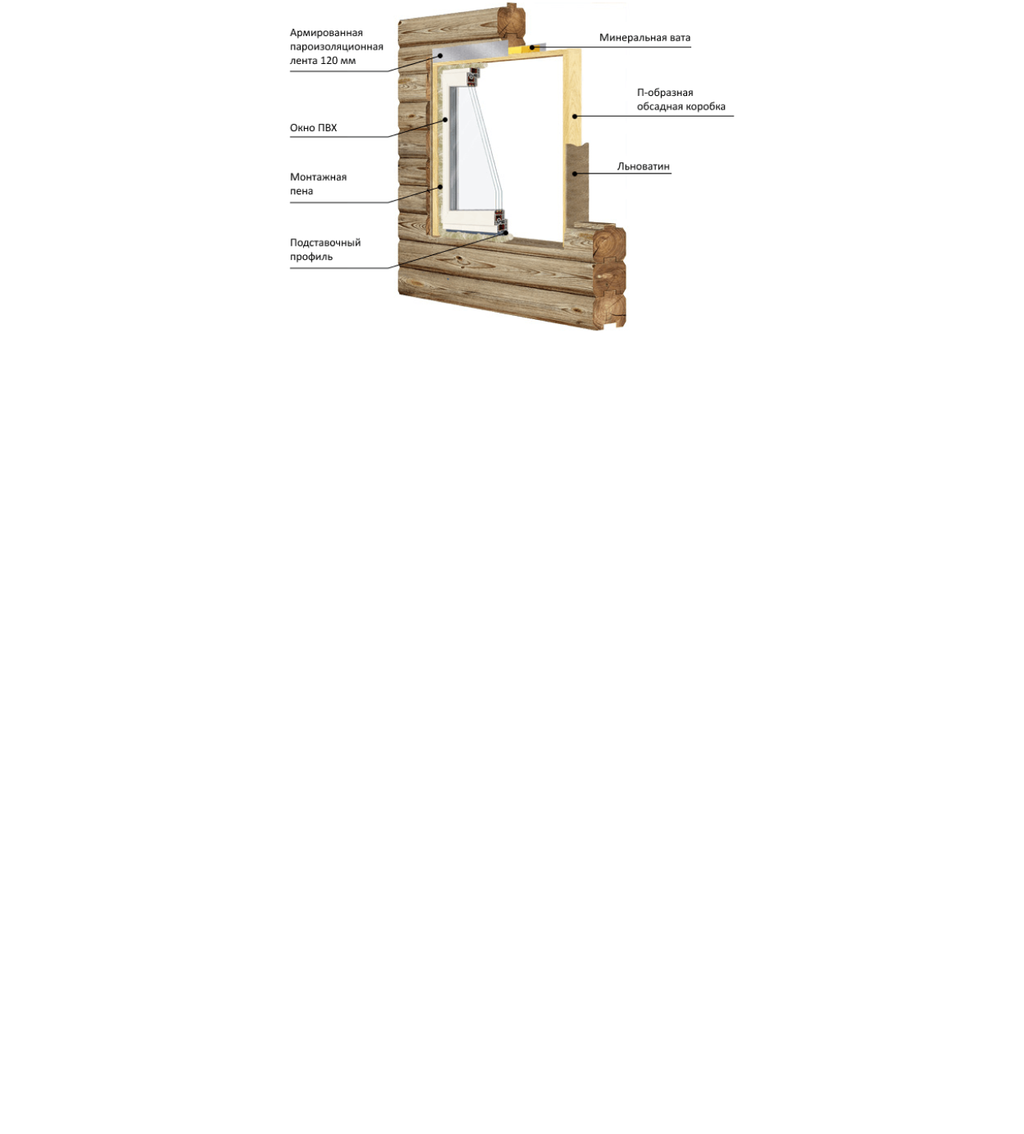
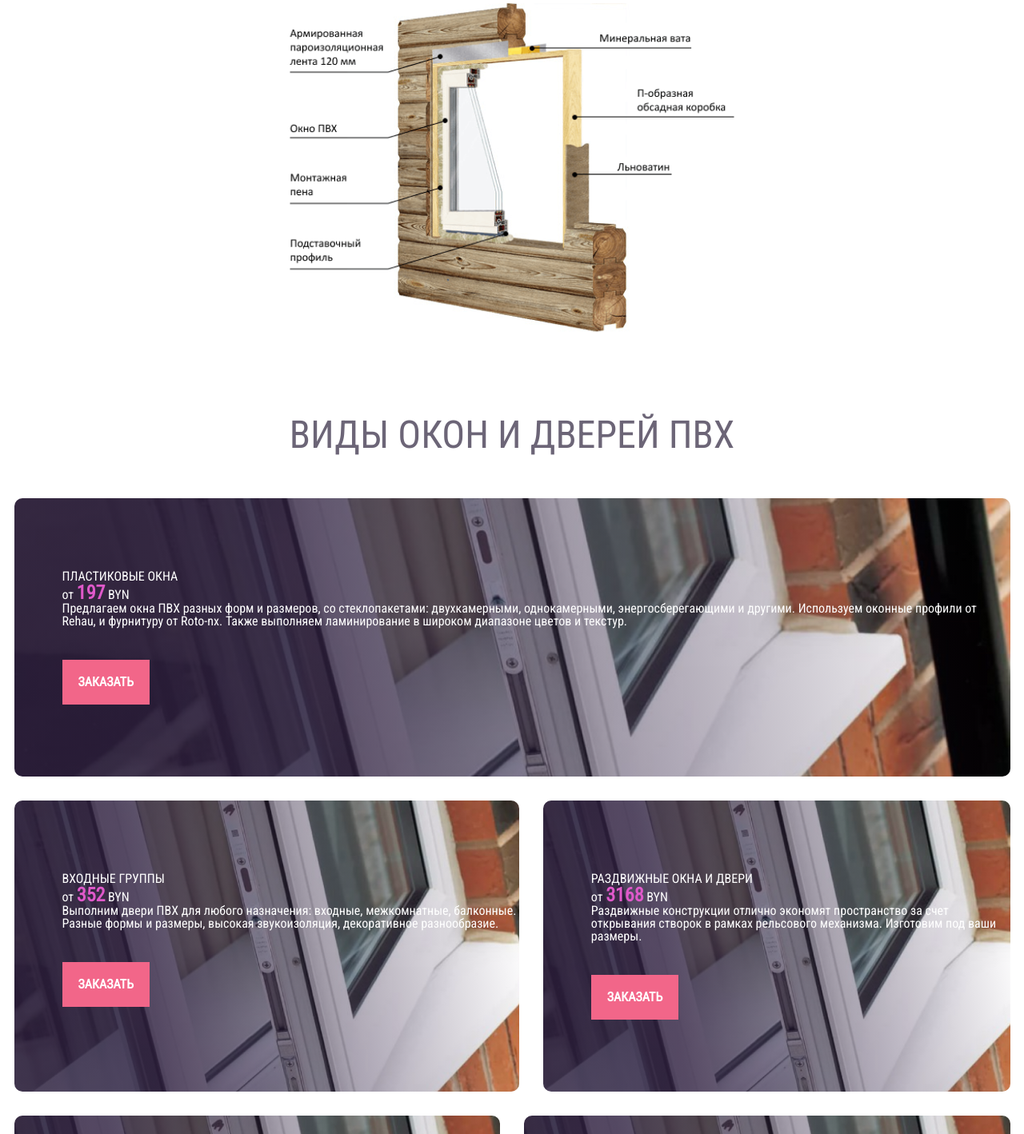
Before and after one commit to Muranov-Pavel/overOne, a plain HTML site: page index.html in a window 1280 px wide. Shown: the part 1382-2800 px from the top of the page at 80% size. Before the commit the page ends 1798 px from the top, so only its background shows below. Drawn offline with Linux system fonts and the light colour scheme.

Commit message:
commit dl9 bom9ei

```diff
--- a/index.html
+++ b/index.html
@@ -5,6 +5,9 @@
     <meta http-equiv="X-UA-Compatible" content="IE=edge">
     <meta name="viewport" content="width=не, initial-scale=1.0">
     <title>Document</title>
+    <link rel="preconnect" href="https://fonts.googleapis.com">
+    <link rel="preconnect" href="https://fonts.gstatic.com" crossorigin>
+    <link href="https://fonts.googleapis.com/css2?family=Roboto+Condensed:ital,wght@0,300;0,400;1,300;1,400;1,700&display=swap" rel="stylesheet">
     <link rel="stylesheet" href="main.css">
 </head>
 <body>
@@ -89,9 +92,75 @@
             <div class="building__types__example_img">
                 <img src="img/window.png" alt="">
             </div>
+            <p>Lorem ipsum dolor sit amet consectetur adipisicing elit. Dicta perferendis commodi neque et nisi, error voluptatibus aperiam maxime. Facilis esse itaque dignissimos temporibus quae quam, ducimus libero. Ipsam, quo laudantium.</p>
+        </section>
+        <section class="type__windows">
+            <h2>ВИДЫ ОКОН И ДВЕРЕЙ ПВХ</h2>
+                <div class="container type__windows">
+                    <div class="container">
+                        <div class="card">
+                            <div class="card__content">
+                            <h3>ПЛАСТИКОВЫЕ ОКНА</h3>
+                            <p> от <span class="price">197</span> BYN</p>
+                            <p>Предлагаем окна ПВХ разных форм и размеров, со стеклопакетами: двухкамерными, однокамерными, энергосберегающими и другими. Используем оконные профили от Rehau, и фурнитуру от Roto-nx. Также выполняем ламинирование в широком диапазоне цветов и текстур.
+                              </p>
+                             <div class="btn">
+                                <a href="#">ЗАКАЗАТЬ</a>
+                            </div>
+                            </div>
+                        </div>
+                    </div>
+                    <div class="container">
+                        <div class="card">
+                            <div class="card__content">
+                            <h3>ВХОДНЫЕ ГРУППЫ</h3>
+                            <p> от <span class="price">352</span> BYN</p>
+                            <p>Выполним двери ПВХ для любого назначения: входные, межкомнатные, балконные. Разные формы и размеры, высокая звукоизоляция, декоративное разнообразие.
+                              </p>
+                             <div class="btn">
+                                <a href="#">ЗАКАЗАТЬ</a>
+                            </div>
+                            </div>
+                        </div>
+                        <div class="card">
+                            <div class="card__content">
+                            <h3>РАЗДВИЖНЫЕ ОКНА И ДВЕРИ</h3>
+                            <p> от <span class="price">3168</span> BYN</p>
+                            <p>Раздвижные конструкции отлично экономят пространство за счет открывания створок в рамках рельсового механизма. Изготовим под ваши размеры.
+                              </p>
+                             <div class="btn">
+                                <a href="#">ЗАКАЗАТЬ</a>
+                            </div>
+                            </div>
+                        </div>
+                    </div>
+                    <div class="container">
+                        <div class="card">
+                            <div class="card__content">
+                            <h3>ПЛАСТИКОВЫЕ ОКНА</h3>
+                            <p> от <span class="price">197</span> BYN</p>
+                            <p>Предлагаем окна ПВХ разных форм и размеров, со стеклопакетами: двухкамерными, однокамерными, энергосберегающими и другими. Используем оконные профили от Rehau, и фурнитуру от Roto-nx. Также выполняем ламинирование в широком диапазоне цветов и текстур.
+                              </p>
+                             <div class="btn">
+                                <a href="#">ЗАКАЗАТЬ</a>
+                            </div>
+                            </div>
+                        </div>
+                        <div class="card">
+                            <div class="card__content">
+                            <h3>ПЛАСТИКОВЫЕ ОКНА</h3>
+                            <p> от <span class="price">197</span> BYN</p>
+                            <p>Предлагаем окна ПВХ разных форм и размеров, со стеклопакетами: двухкамерными, однокамерными, энергосберегающими и другими. Используем оконные профили от Rehau, и фурнитуру от Roto-nx. Также выполняем ламинирование в широком диапазоне цветов и текстур.
+                              </p>
+                             <div class="btn">
+                                <a href="#">ЗАКАЗАТЬ</a>
+                            </div>
+                            </div>
+                        </div>
+                    </div>
+                </div>
         </section>
         <footer></footer>
     </div>
-
 </body>
 </html>
--- a/main.css
+++ b/main.css
@@ -8,8 +8,7 @@ blockquote:before,blockquote:after,q:before,q:after{content:'';content:none}
 table{border-collapse:collapse;border-spacing:0}
 
 body{
-    font-family: -apple-system, BlinkMacSystemFont, 'Segoe UI', Roboto, Oxygen, Ubuntu, Cantarell, 'Open Sans', 'Helvetica Neue', sans-serif;
-
+    font-family:"Roboto Condensed";
 }
  h1{
      font-size: 64px;
@@ -22,11 +21,16 @@ body{
  span{
      display: block;
  }
+ .price{
+    display: inline;
+    color: #DF59CA;
+    font-size: 24px;
+    font-weight: 700;
+}
 .wraper{
     margin: 0 auto;
     max-width: 1520px;
 }
-
 .container{
     display: flex;
     justify-content: center;
@@ -83,7 +87,6 @@ a{
 }
 
 .nav__icon{
-
     background-image:url(https://st3.depositphotos.com/8055500/36581/v/450/depositphotos_365812386-stock-illustration-open-window-icon-flat-style.jpg);
     background-position: center;
     background-size: cover;
@@ -106,17 +109,16 @@ a{
 }
 .main__info__header{
     margin-top: 80px;
-    max-width: 743px;
-    height: 380px;
 }
 .tel{
     background-color: rgb(157, 98, 221);
-    width: 318.28px;
+    min-width: 318.28px;
 }
 .h2__color{
     background-color: rgb(236, 123, 247);
 }
 .tel__item{
+    display: inline-block;
     display: flex;
     justify-content: space-between;
     padding: 20px 10px 20px 10px;
@@ -155,5 +157,23 @@ background-color: rgb(157, 98, 221);
 .building__types__example_img{
     align-items: center;
     max-width: max-content;
-    margin: 150px auto ;
+    margin: 150px auto 70px auto;
 }
+.type__windows{
+    flex-direction: column;
+}
+.type__windows>h2{
+    color:  #6C6577;
+    font-size: 48px;
+    text-align: center;
+    padding-bottom: 40px;
+}
+.card{
+    margin: 15px;
+    padding: 90px 0 90px 60px;
+    background-image: linear-gradient(78.6deg, rgba(50, 34, 67, 0.8) 27.75%, rgba(50, 34, 67, 0) 96.1%), url(/img/casement2-1024x681\ 1.png);
+    background-repeat: no-repeat;
+    background-size: cover;
+    background-position: center;
+    border-radius: 10px;
+}
```
Also changed, not shown: img/casement2-1024x681 1.png (added), img/doors-feature.png (added).
